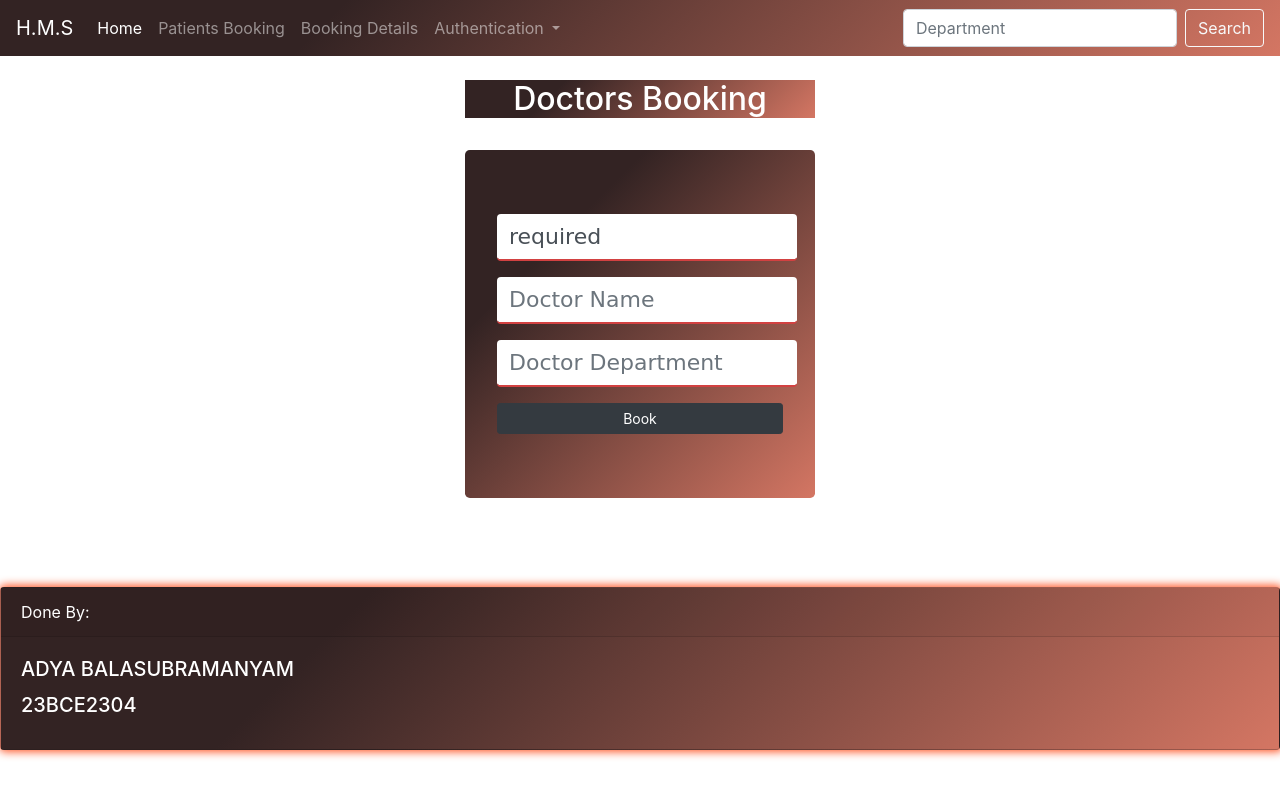
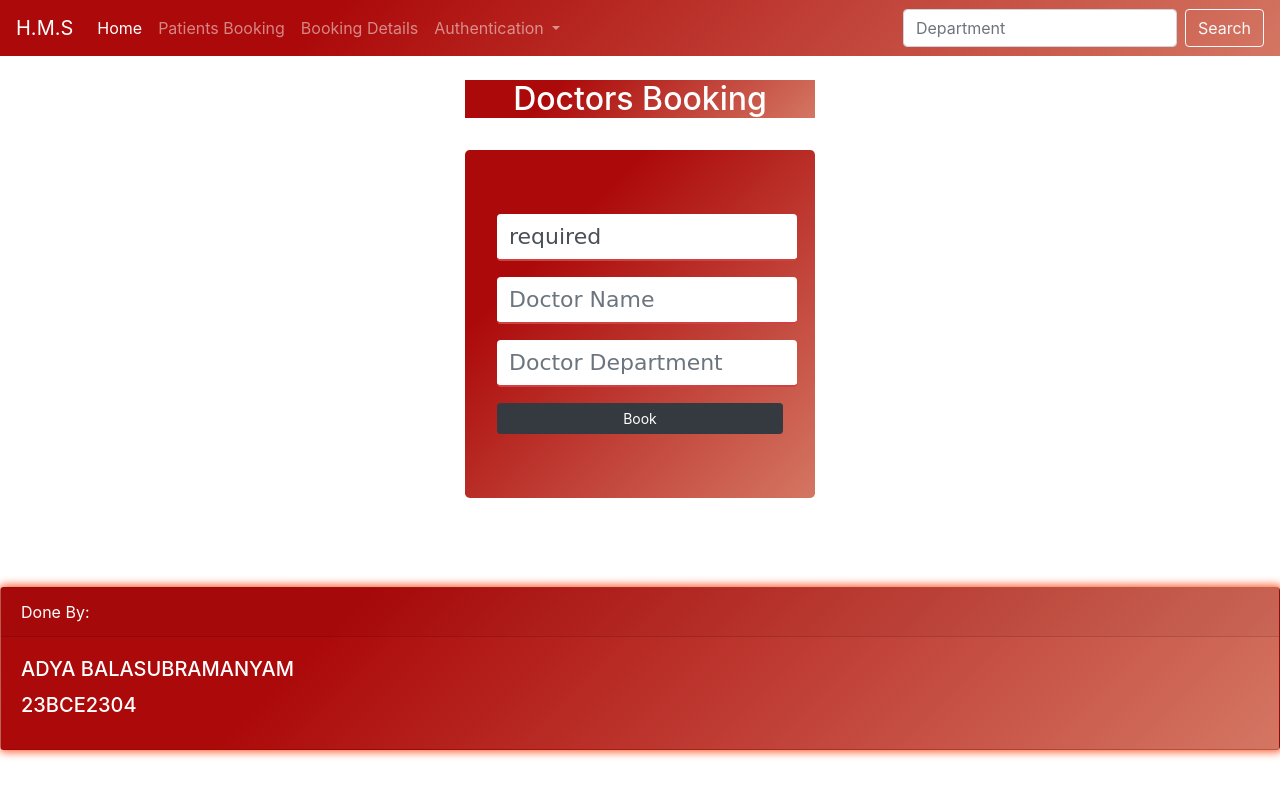
Before and after one commit to adyabala/Hospital-Management-System, a Flask app: page /doctors in a window 1280 px wide. Run offline with Flask 3, Linux system fonts and the light colour scheme; parts of the project's set-up code (start-up, migrations or seed data) failed here and were passed over.

Commit message:
updating css

```diff
--- a/main.py
+++ b/main.py
@@ -4,7 +4,7 @@ from flask_login import UserMixin
 from werkzeug.security import generate_password_hash,check_password_hash
 from flask_login import login_user,logout_user,login_manager,LoginManager
 from flask_login import login_required,current_user
-# from flask_mail import Mail
+
 
 
 
--- a/static/css/virtualregister.css
+++ b/static/css/virtualregister.css
@@ -16,7 +16,7 @@
 
 .bg-dark {
     background-color: #d48763;
-    background-image: linear-gradient(315deg, #d47663 0%, #332323 74%);
+    background-image: linear-gradient(315deg, #d47663 0%, #ac0a0a 74%);
 }
 
 label {
@@ -27,7 +27,7 @@ label {
 
 .jumbotron {
     background-color: #d48763;
-    background-image: linear-gradient(315deg, #d47663 0%, #332323 74%);
+    background-image: linear-gradient(315deg, #d47663 0%, #ac0a0a 74%);
 }
 
 #gender {
@@ -68,7 +68,7 @@ option {
 
 #btn {
     background-color: #d48763;
-    background-image: linear-gradient(315deg, #d47663 0%, #332323 74%);
+    background-image: linear-gradient(315deg, #d47663 0%, #ac0a0a 74%);
     border-radius: 15px;
     border: none;
     position: relative;
```
